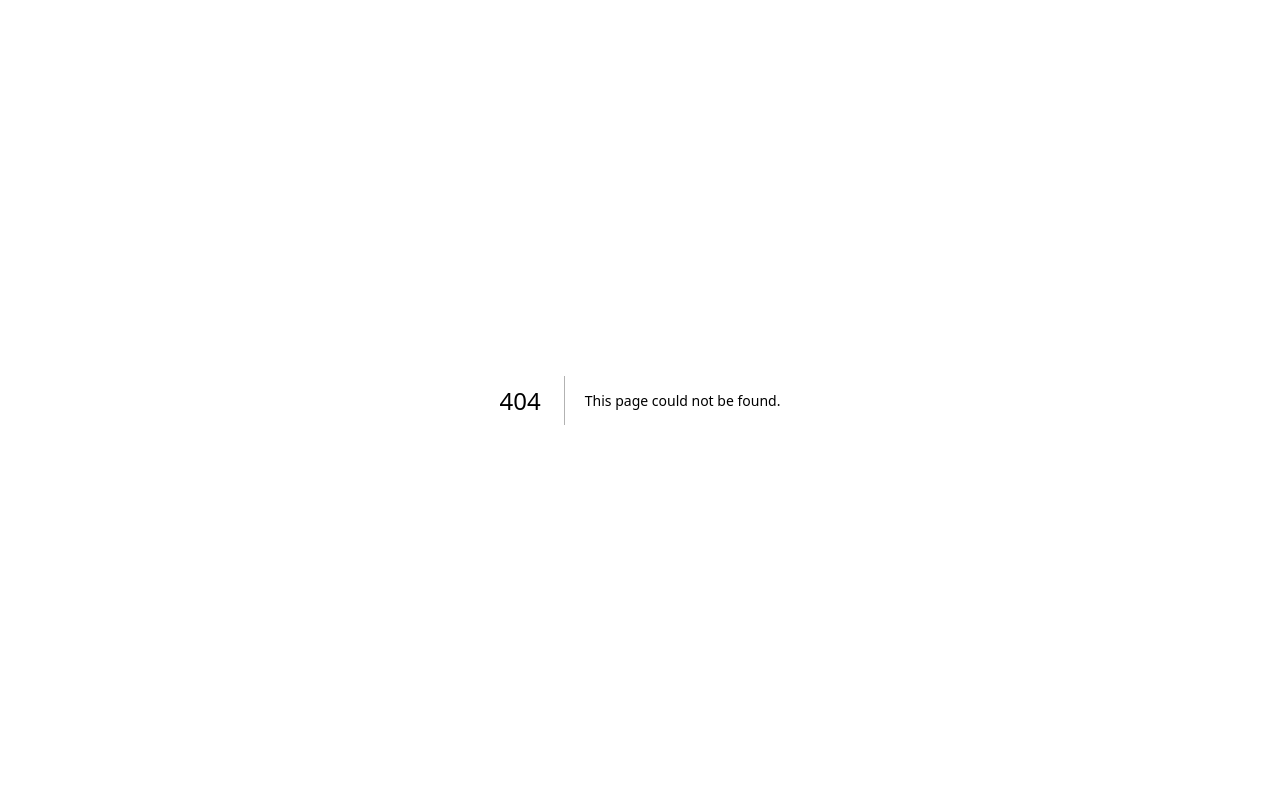
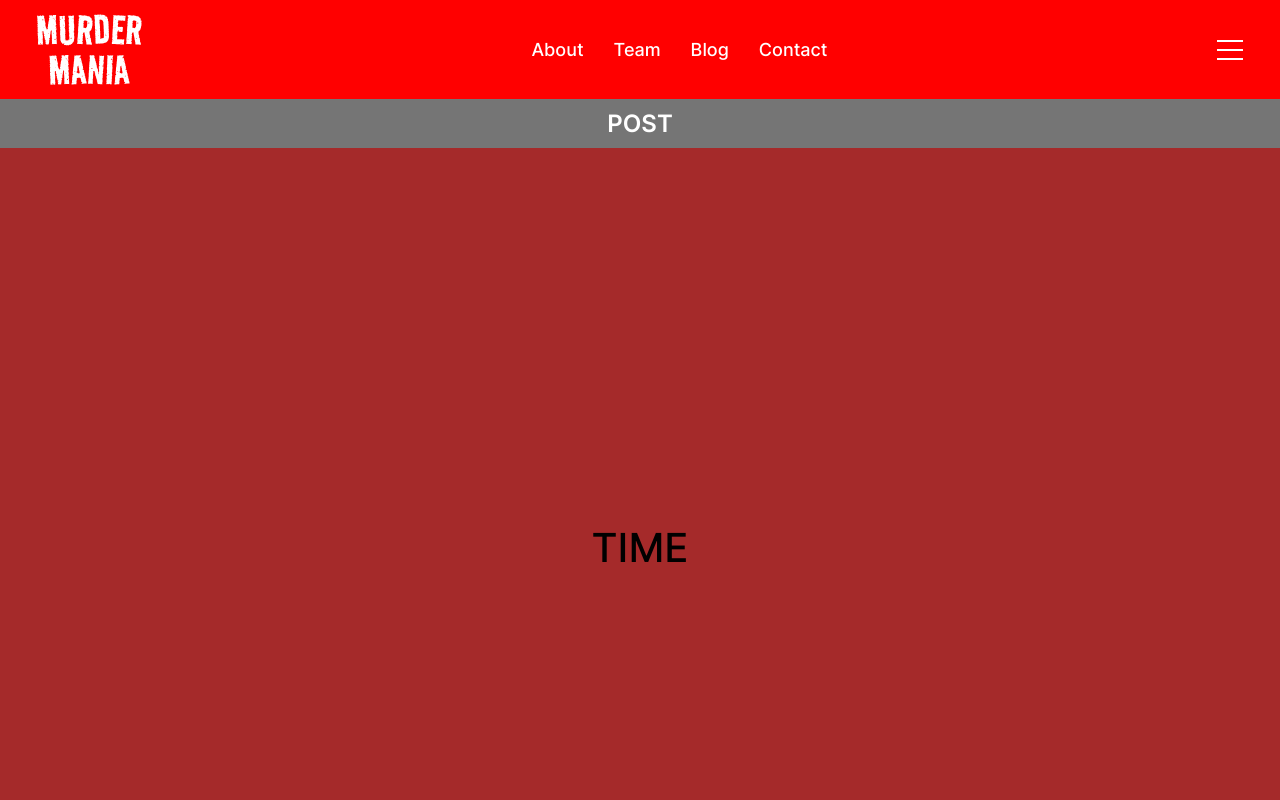
Before and after one commit to kaushalw3nuts/react_slider_demo, a Next.js app: page /index2 in a window 1280 px wide. Before the commit this address had no page. Shown: the top 800 px of the page. Built offline with nearby package versions, Linux system fonts and the light colour scheme.

Commit message:
useEffect hook practice start

```diff
--- a/package.json
+++ b/package.json
@@ -14,6 +14,7 @@
     "locomotive-scroll": "^4.1.4",
     "next": "14.0.4",
     "react": "^18",
+    "react-bootstrap": "^2.10.0",
     "react-dom": "^18",
     "react-intersection-observer": "^9.5.3",
     "react-slick": "^0.29.0",
--- /dev/null
+++ b/src/components/Header.jsx
@@ -0,0 +1,50 @@
+import Image from "next/image";
+import Link from "next/link";
+import Logo from "@/assets/images/MurderMania-Logo.svg";
+import { useEffect, useState } from "react";
+
+
+const Header = () => {
+
+	const [scroll, setScroll] = useState(false);
+	useEffect(() => {
+		const scrollHandler = () => {
+			setScroll(window.scrollY > 1);
+		}
+		window.addEventListener('scroll', scrollHandler);
+	}, []);
+
+	const [menuBtn, setMenuBtn] = useState(false);
+	const menuHandler = () => {
+		setMenuBtn(!menuBtn);
+		const bodyElement = document.body;
+		bodyElement.classList.toggle('open_nav');
+	}
+
+	return (
+		<>
+			<div className={`header ${scroll ? 'fix_wrap' : ''}`}>
+				<div className="container">
+					<div className="main_header">
+						<div className="logo">
+							<Link href="#"><Image src={Logo} alt="logo" /></Link>
+						</div>
+						<div className={`navigation ${menuBtn ? 'slide' : ''}`}>
+							<ul>
+								<li><Link href="#">about</Link></li>
+								<li><Link href="#">team</Link></li>
+								<li><Link href="#">blog</Link></li>
+								<li><Link href="#">contact</Link></li>
+							</ul>
+						</div>
+						<div className={`menu-toggler ${menuBtn ? 'active' : ''}`} onClick={menuHandler}>
+							<div className="menu-toggler-icon"></div>
+						</div>
+					</div>
+				</div>
+			</div>
+		</>
+	)
+}
+
+export default Header;
--- a/src/components/HorizontalAnimation.jsx
+++ b/src/components/HorizontalAnimation.jsx
@@ -21,7 +21,6 @@ const HorizontalAnimation = () => {
 					start: "top top",
 					end: index === sectionsWrap.length - 1 ? "+=20%" : "bottom +30%",
 					toggleClass: "wrapper_demo",
-					markers: false,
 				},
 			});
 		});
--- a/src/pages/index.js
+++ b/src/pages/index.js
@@ -6,9 +6,8 @@ import Mapmathode from '@/components/Mapmathode';
 import ScrollLineAnimation from '@/components/ScrollLineAnimation';
 import Award from '@/components/Award';
 import HorizontalAnimation from '@/components/HorizontalAnimation';
-import HorizontalprogressAnimation from '@/components/HorizontalprogressAnimation';
 
-export default function Home() {
+export default function Home () {
   return (
     <>
       <Head>
@@ -21,7 +20,6 @@ export default function Home() {
       <HorizontalAnimation />
       <ScrollLineAnimation />
       <Mapmathode />
-      <HorizontalprogressAnimation />
     </>
   )
 }
--- /dev/null
+++ b/src/pages/index2.js
@@ -0,0 +1,18 @@
+import Head from "next/head";
+import HookuseState from "@/components/HookuseState";
+import Header from "@/components/Header";
+
+
+
+
+export default function Hook () {
+	return (
+	  <>
+		<Head>
+		  <title>Hook</title>
+		</Head>
+		<Header />
+		<HookuseState />
+	  </>
+	)
+}
--- a/src/styles/globals.css
+++ b/src/styles/globals.css
@@ -50,14 +50,14 @@ html {
 }
 
 body {
-  background: #FFFFFF !important;
-	margin: 0 !important;
-	padding: 0 !important;
-	font-family: 'Inter' !important;
-	font-style: normal !important;
-	font-size: 14px !important;
-	color: #000000 !important;
-	line-height: normal !important;
+  	background: #FFFFFF;
+	margin: 0;
+	padding: 0;
+	font-family: 'Inter';
+	font-style: normal;
+	font-size: 14px;
+	color: #000000;
+	line-height: normal;
 }
 
 input::-webkit-outer-spin-button,
@@ -90,7 +90,33 @@ p { font-size: 20px; font-style: normal; }
 	to { transform: translateY(0%); opacity: 1; }
 }
 
+body.open_nav { overflow: hidden; }
+
 /* ========== Default css:end ========== */
+
+.header { position: sticky; top: 0; left: 0; width: 100%; background: red; z-index: 111; transition: all 0.3s ease-in-out; }
+.header.fix_wrap { background: #000000; }
+.main_header { display: flex; justify-content: space-between; align-items: center; padding: 14px 0; }
+.main_header .logo a { display: block; max-width: 105px; max-height: 71px; }
+.main_header .logo a img { width: 100%; height: auto; object-fit: cover; }
+.main_header .navigation ul { display: flex; align-items: center; margin: 0; padding: 0; }
+.main_header .navigation ul li { list-style: none; }
+.main_header .navigation ul li + li { margin-left: 30px; }
+.main_header .navigation ul li a { text-decoration: none; color: #FFFFFF; font-weight: 500; font-size: 18px; text-transform: capitalize; }
+.main_header .navigation { transition: all 0.4s ease-in-out; }
+.main_header .navigation.slide { opacity: 0; visibility: hidden; }
+.main_header .menu-toggler { position: relative; display: flex; align-items: center; justify-content: flex-end; width: 26px; height: 20px; cursor: pointer; }
+.main_header .menu-toggler .menu-toggler-icon { width: 100%; height: 2px; background: #FFFFFF; position: relative; display: block; }
+.main_header .menu-toggler .menu-toggler-icon::before { content: ''; width: 100%; height: 2px; position: absolute; left: 0; right: 0; top: -9px; background: #FFFFFF; -webkit-transition-property: top , transform; transition-property: top , transform; }
+.main_header .menu-toggler .menu-toggler-icon::after { content: ''; width: 100%; height: 2px; position: absolute; left: 0; right: 0; bottom: -9px; background: #FFFFFF; -webkit-transition-property: bottom , transform; transition-property: bottom , transform; }
+.main_header .menu-toggler .menu-toggler-icon::after,
+.main_header .menu-toggler .menu-toggler-icon::before { -webkit-transition-duration: .3s, .3s; transition-duration: .3s, .3s; -webkit-transition-delay: .3s, 0s; transition-delay: .3s, 0s; }
+.main_header .menu-toggler.active .menu-toggler-icon { background: none; }
+.main_header .menu-toggler.active .menu-toggler-icon::after { bottom: 0; transform: rotate(45deg); }
+.main_header .menu-toggler.active .menu-toggler-icon::before { top: 0; transform: rotate(-45deg); }
+.main_header .menu-toggler.active .menu-toggler-icon::after,
+.main_header .menu-toggler.active .menu-toggler-icon::before { -webkit-transition-delay: 0s, .3s; transition-delay: 0s, .3s; }
+
 
 .swiper_section { position: relative; margin: 30px 0; }
 .swiper_section .swiper_slider { padding-bottom: 60px; }
```
Also changed, not shown: src/assets/images/MurderMania-Logo.svg (added), src/components/HookuseState.jsx (renamed from src/components/HorizontalprogressAnimation.jsx), 1 other file (tests, documents, lock files or other folders).
